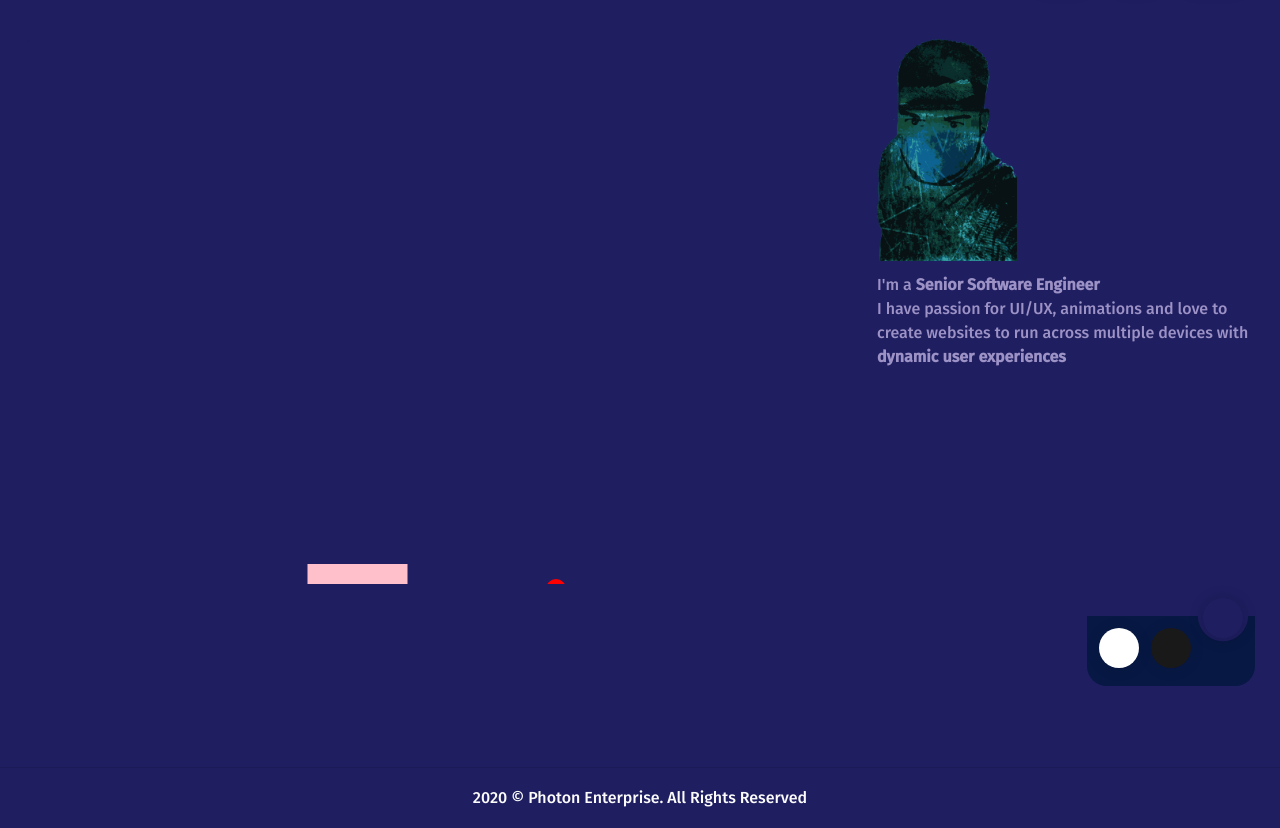
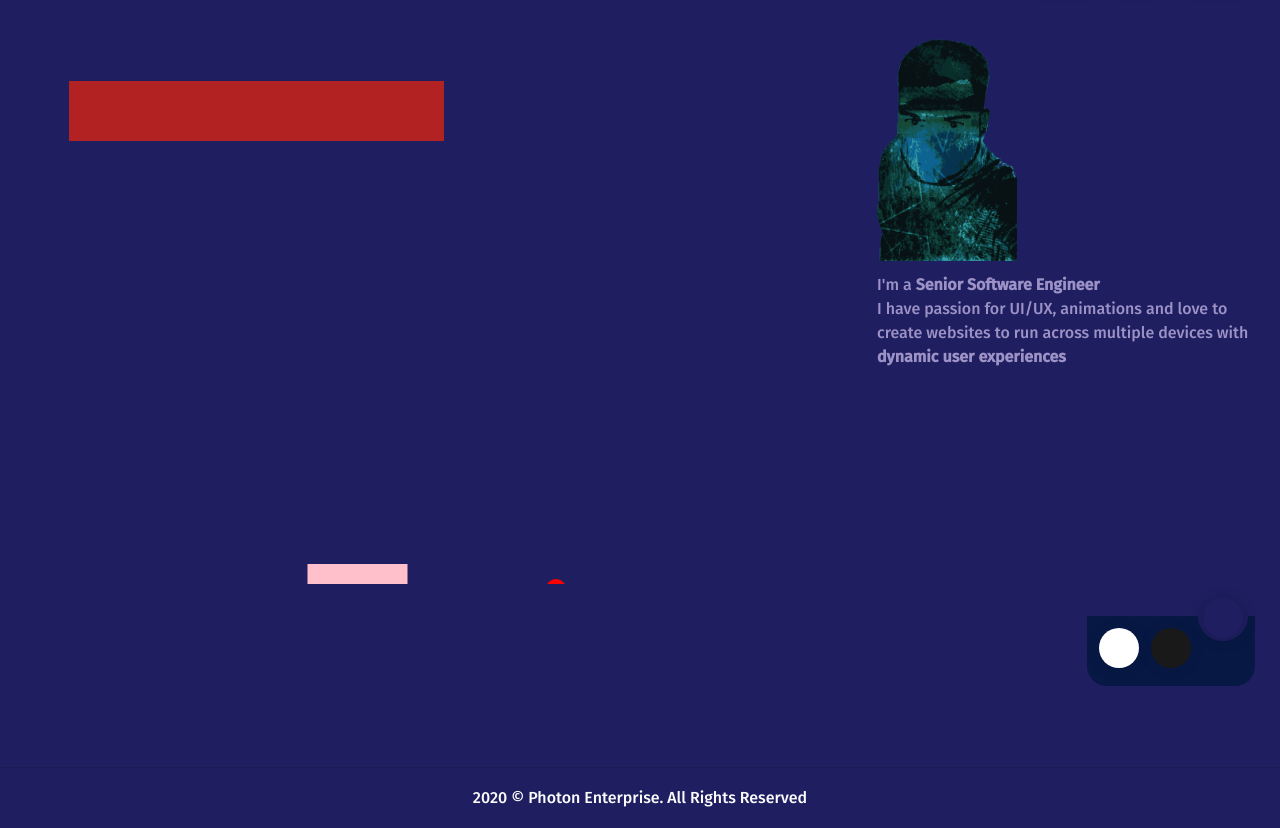
Before and after one commit to mp5maker/react-blog, a Gatsby site: page /games/breakout in a window 1280 px wide. Shown: the part 89-917 px from the top of the page. Built offline with nearby package versions, Linux system fonts and the light colour scheme; Gatsby itself is replaced by a stand-in of ours.

```diff
--- a/gatsby-config.js
+++ b/gatsby-config.js
@@ -8,6 +8,7 @@
     `gatsby-plugin-styled-components`,
     `gatsby-plugin-sass`,
     `gatsby-transformer-remark`,
+    'gatsby-plugin-remove-serviceworker',
     {
       resolve: `gatsby-source-filesystem`,
       options: {
--- a/package.json
+++ b/package.json
@@ -23,6 +23,7 @@
     "gatsby": "^2.24.26",
     "gatsby-plugin-manifest": "^2.4.22",
     "gatsby-plugin-react-helmet": "^3.3.10",
+    "gatsby-plugin-remove-serviceworker": "^1.0.0",
     "gatsby-plugin-sass": "^2.3.12",
     "gatsby-plugin-styled-components": "^3.3.10",
     "gatsby-source-filesystem": "^2.3.24",
--- /dev/null
+++ b/src/Utilities/Animation/Bricks/index.js
@@ -0,0 +1,38 @@
+export class AnimationBricks {
+    constructor({ canvas, context, color = 'firebrick' } = {}) {
+        this.canvas = canvas
+        this.context = context
+        this.color = color
+
+        this.brickRowCount = 3
+        this.brickColumnCount = 5
+        this.brickWidth = 75
+        this.brickHeight = 20
+        this.brickMarginTop = 30
+        this.brickMarginLeft = 30
+        this.bricks = []
+
+        this.create = this.create.bind(this)
+    }
+
+    create() {
+        for (let rowNo = 0; rowNo < this.brickRowCount; rowNo++) {
+            for (let columnNo = 0; columnNo < this.brickColumnCount; columnNo++) {
+                this.context.save()
+                this.context.beginPath()
+                const brickX = (columnNo * this.brickWidth) + this.brickMarginLeft
+                const brickY = (rowNo * this.brickHeight) + this.brickMarginTop
+                this.context.rect(
+                    brickX,
+                    brickY,
+                    this.brickWidth,
+                    this.brickHeight
+                )
+                this.context.fillStyle = this.color
+                this.context.fill()
+                this.context.closePath()
+                this.context.restore()
+            }
+        }
+    }
+}
--- a/src/pages/games/breakout/index.js
+++ b/src/pages/games/breakout/index.js
@@ -4,6 +4,7 @@
 import { Animation } from 'Components/Animation'
 import { AnimationBall } from "Utilities/Animation/Ball"
 import { AnimationPaddle } from "Utilities/Animation/Paddle"
+import { AnimationBricks } from "Utilities/Animation/Bricks"
 import { useDimension } from "Hooks/UseDimension"
 import { useMedia } from "Hooks/UseMedia"
 
@@ -17,6 +18,7 @@
         const canvas = animation.getCanvas()
         const context = animation.getContext()
         const ball = new AnimationBall({ canvas, context })
+        const bricks = new AnimationBricks({ canvas, context })
         paddle = new AnimationPaddle({ canvas, context })
 
         const stage = function() {
@@ -25,6 +27,7 @@
             ball.move()
             ball.detectCollision()
             paddle.move()
+            bricks.create()
 
             /* Paddle It Off */
             const { x: ballX, y: ballY } = ball.location()
@@ -38,6 +41,7 @@
 
         animation.setStage(stage)
         ball.create()
+        bricks.create()
         paddle.init()
         paddle.create()
         animation.start()
```
Also changed, not shown: 1 other file.
